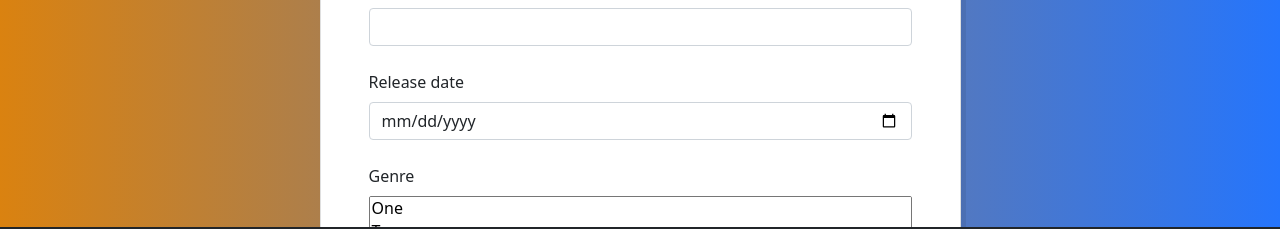
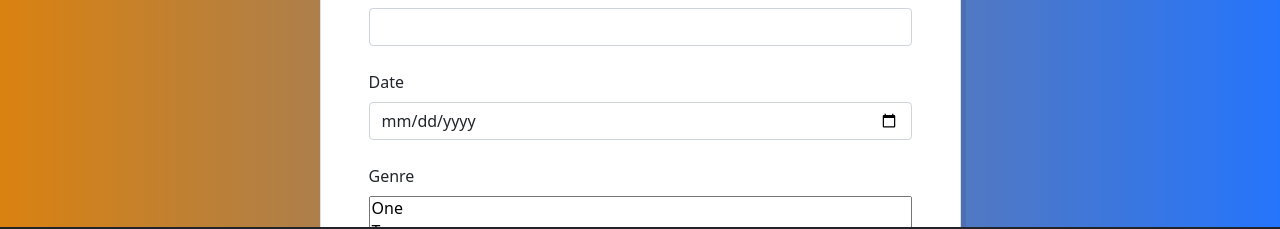
Before and after one commit to lucroselen/book-universe, a React (Create React App) app: page /add in a window 1280 px wide. Shown: the part 532-761 px from the top of the page. Built offline with nearby package versions, Linux system fonts and the light colour scheme.

Commit message:
release date renamed to date

```diff
--- a/src/components/AddBook/AddBook.js
+++ b/src/components/AddBook/AddBook.js
@@ -67,12 +67,12 @@ const AddBook = () => {
                       </div>
                       <div className=" mb-4">
                         <div className="form-outline">
-                          <label className="form-label" htmlFor="releaseDate">
-                            Release date
+                          <label className="form-label" htmlFor="date">
+                            Date
                           </label>
                           <input
                             type="date"
-                            id="releaseDate"
+                            id="date"
                             className="form-control"
                           />
                         </div>
--- a/src/components/EditBook/EditBook.js
+++ b/src/components/EditBook/EditBook.js
@@ -67,12 +67,12 @@ const EditBook = () => {
                       </div>
                       <div className=" mb-4">
                         <div className="form-outline">
-                          <label className="form-label" htmlFor="releaseDate">
-                            Release date
+                          <label className="form-label" htmlFor="date">
+                            Date
                           </label>
                           <input
                             type="date"
-                            id="releaseDate"
+                            id="date"
                             className="form-control"
                           />
                         </div>
```
